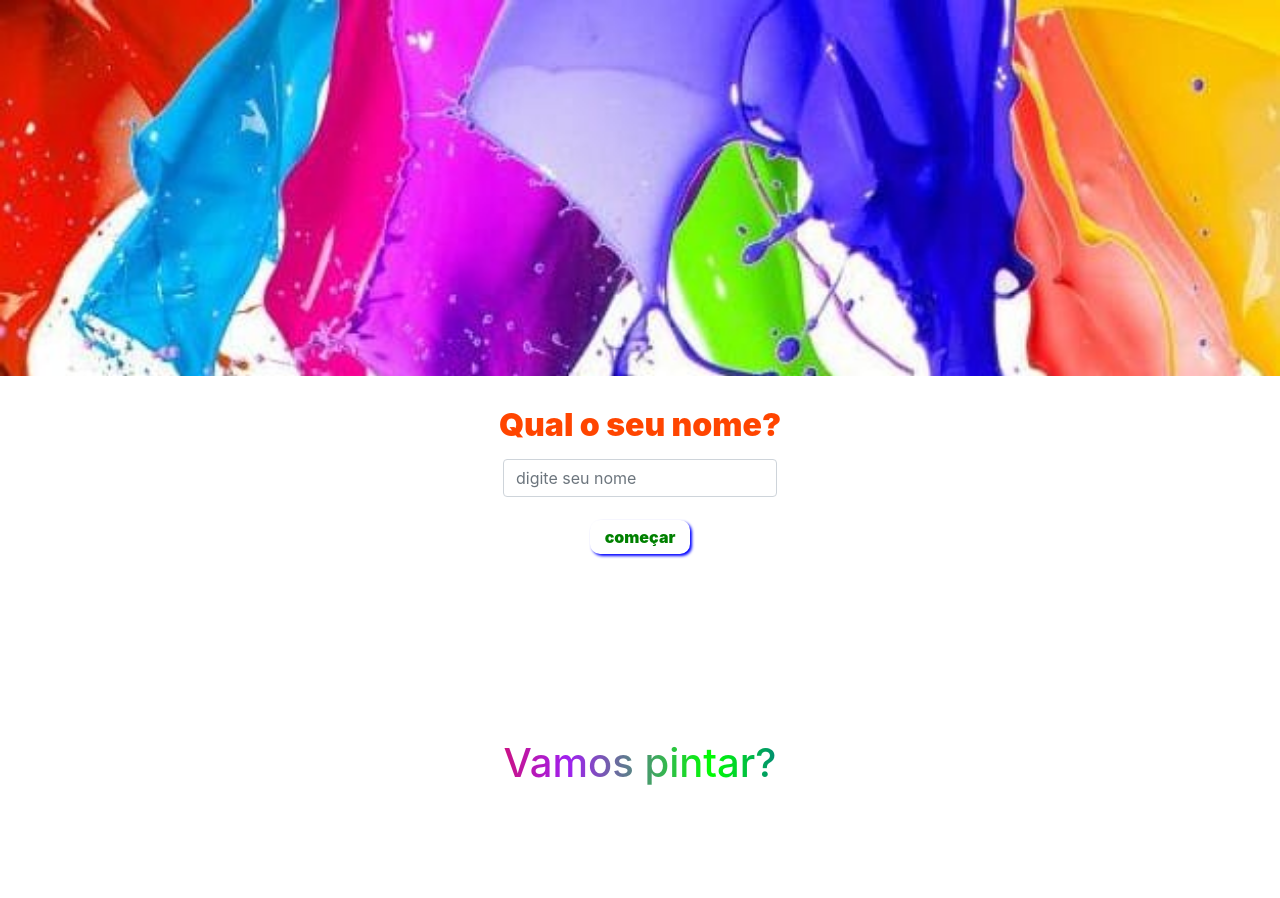
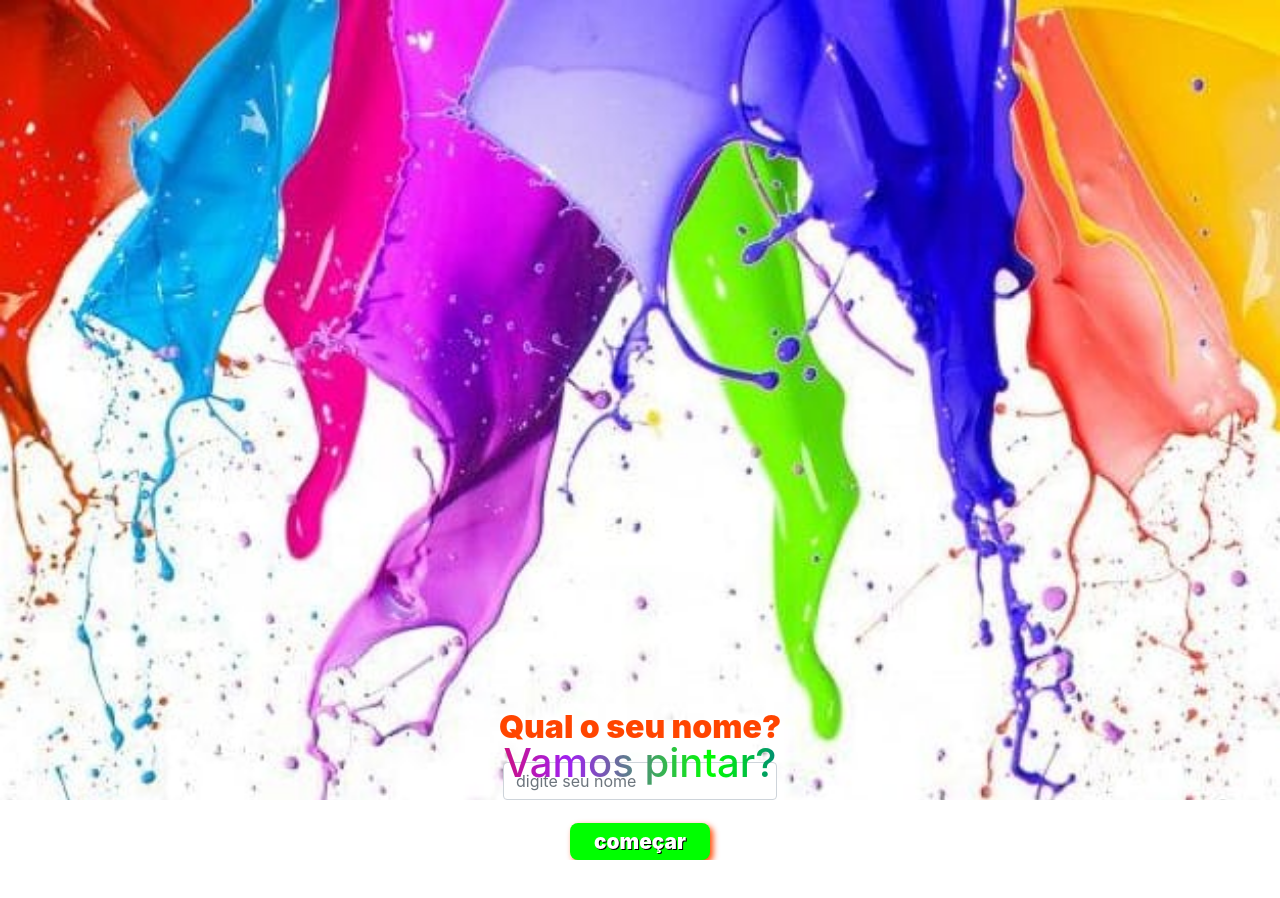
Before and after one commit to cae07/appTintas, a React (Create React App) app: page / in a window 1280 px wide. Shown: the top 898 px of the page. After the commit the page ends 860 px from the top, so only its background shows below. Built offline with nearby package versions, Linux system fonts and the light colour scheme.

Commit message:
recomeça o css

```diff
--- a/src/CSS/forms.css
+++ b/src/CSS/forms.css
@@ -1,4 +1,4 @@
-.start-page {
+/* .start-page {
   align-items: center;
   display: flex;
   flex-direction: column;
@@ -28,4 +28,4 @@
   padding: 5px;
   margin-top: 15px;
   width: 100px;
-}
+} */
--- a/src/CSS/inputs.css
+++ b/src/CSS/inputs.css
@@ -1,4 +1,4 @@
-.inputs-container {
+/* .inputs-container {
   border-radius: 10px;
   color: red;
   display: flex;
@@ -12,4 +12,4 @@
 .unique-label {
   padding: 10px;
   width: 40%;
-}
+} */
--- a/src/CSS/main.css
+++ b/src/CSS/main.css
@@ -6,17 +6,48 @@
 .page-container {
   background-image: url('../images/fundo-app.jpeg');
   background-size: cover;
-  min-height: 47vh;
-  max-height: 47vh;
+  height: 100vh;
+  width: 100%;
 }
 
-.results {
+/* .results {
   align-items: center;
   display: flex;
   flex-direction: column;
   height: 100vh;
   justify-content: center;
   width: 100%;
+} */
+
+.start-page {
+  align-items: center;
+  display: flex;
+  flex-direction: column;
+  height: 100vh;
+  justify-content: center;
+}
+
+.test {
+  margin-top: 60%;
+}
+
+.button-container {
+  display: flex;
+  justify-content: center;
+  margin-top: 15px;
+}
+
+.form-buttons {
+  background-color: #00FF00;
+  border: none;
+  border-radius: 8px;
+  box-shadow: 3px 3px 6px orangered;
+  color: white;
+  font-size: 1.3em;
+  font-weight: 900;
+  padding: 3px;
+  text-shadow: 1px 1px black;
+  width: 140px;
 }
 
 .footer {
@@ -26,6 +57,7 @@
   justify-content: center;
   padding: 5px;
   position: fixed;
+  width: 100%;
 }
 
 h1 {
--- a/src/CSS/pages.css
+++ b/src/CSS/pages.css
@@ -1,4 +1,4 @@
-.forms-header {
+/* .forms-header {
   color: black;
   background: whitesmoke;
-}
+} */
--- a/src/CSS/radios.css
+++ b/src/CSS/radios.css
@@ -1,4 +1,4 @@
-.radios {
+/* .radios {
   align-items: center;
   display: flex;
 }
@@ -6,4 +6,4 @@
 .labels {
   display: flex;
   margin-left: 10px;
-}
+} */
--- a/src/CSS/results.css
+++ b/src/CSS/results.css
@@ -1,4 +1,4 @@
-.results {
+/* .results {
   bottom: 10px;
   display: flex;
   max-height: 70vh;
@@ -27,4 +27,4 @@
   font-weight: 900;
   height: 35px;
   width: 150px;
-}
+} */
--- a/src/CSS/wallForms.css
+++ b/src/CSS/wallForms.css
@@ -1,7 +1,7 @@
-.walls-container {
+/* .walls-container {
   align-items: center;
   display: flex;
   flex-direction: column;
   justify-content: center;
   height: 100vh
-};
+}; */
--- a/src/Components/FirstHeader.jsx
+++ b/src/Components/FirstHeader.jsx
@@ -2,7 +2,7 @@ import React from 'react';
 
 function FirstHeader() {
   return (
-    <header>
+    <header className="test">
       <h2>Qual o seu nome?</h2>
     </header>
   );
--- a/src/Components/HeightAndWidth.jsx
+++ b/src/Components/HeightAndWidth.jsx
@@ -8,7 +8,6 @@ import '../CSS/inputs.css'
 
 function HeightAndWidth({ handleFunctions }) {
   const { modal, setModal, textModal } = useContext(myContext);
-  console.log(textModal);
 
   const {
     handleHeight,
--- a/src/Components/NextButton.jsx
+++ b/src/Components/NextButton.jsx
@@ -74,25 +74,25 @@ function NextButton() {
         const firstValidations = VerifyFirstWallMesures(
           heightOne, widthtOne, firstWindow, firstDoor, navigate
         );
-        if (firstValidations) return verifyValidations(firstValidations);
+        verifyValidations(firstValidations);
         break;
       case '/secondWall':
         const secondValidations = VerifySecondWallMesures(
           heightTwo, widthtTwo, secondWindow, secondDoor, navigate
         );
-        if (secondValidations) return verifyValidations(secondValidations);
+        verifyValidations(secondValidations);
         break;
       case '/thirdWall':
         const thirdValidations = VerifyThirdWallMesures(
           heightThree, widthtThree, thirdWindow, thirdDoor, navigate
         );
-        if (thirdValidations) return verifyValidations(thirdValidations);
+        verifyValidations(thirdValidations);
         break;
       case '/fourthWall':
         const fourthValidations = VerifyFourthWallMesures(
           heightFour, widthtFour, fourthWindow, fourthDoor, navigate
         );
-        if (fourthValidations) return verifyValidations(fourthValidations);
+        verifyValidations(fourthValidations);
         break;
       default:
         break;
--- a/src/Components/StartForm.jsx
+++ b/src/Components/StartForm.jsx
@@ -1,7 +1,7 @@
 import React, { useContext } from 'react';
 import { useNavigate } from "react-router-dom";
 import myContext from '../Context/myContext';
-import '../CSS/forms.css';
+// import '../CSS/main.css';
 
 function StartForm() {
   const { name, setName } = useContext(myContext);
@@ -17,8 +17,8 @@ function StartForm() {
   };
 
   return(
-    <div>
-      <form>
+    <div className="main-form-container">
+      <form id="test">
         <label
           htmlFor="input-name"
           className="form-label"
```
